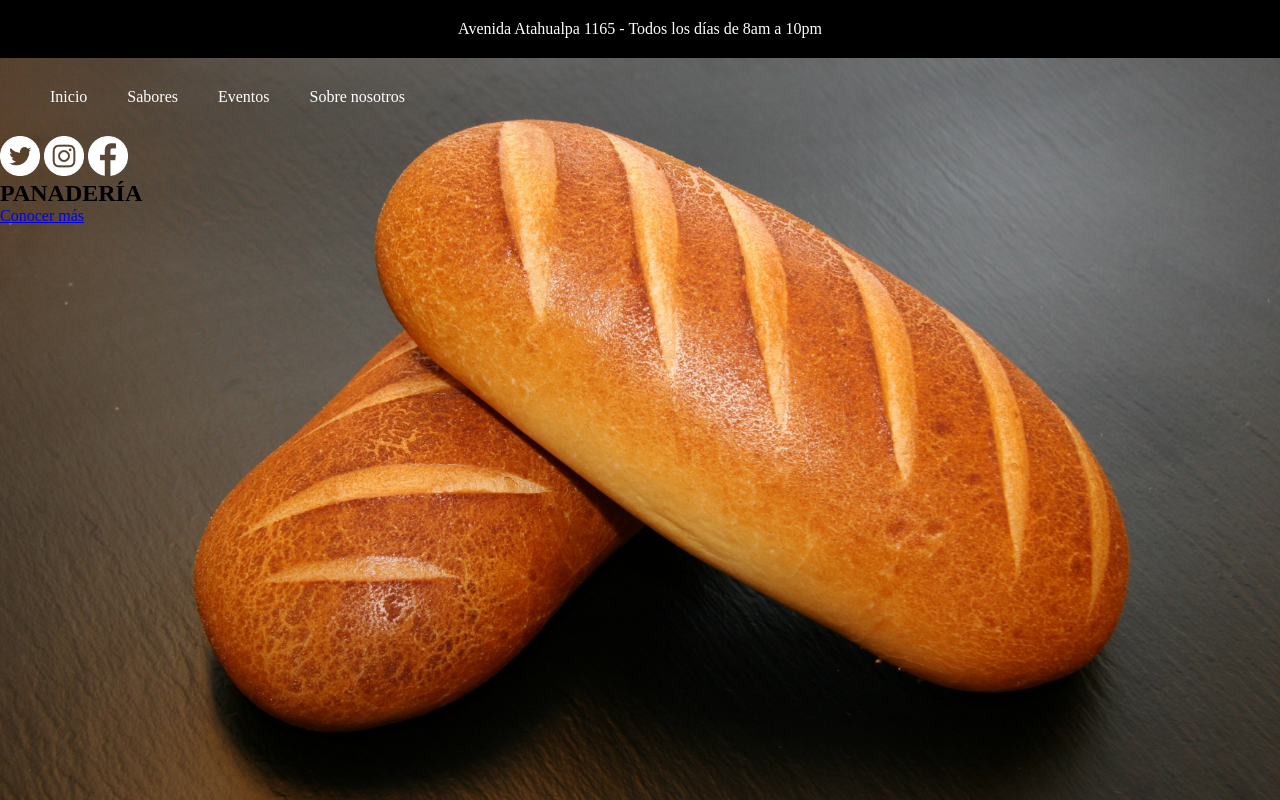
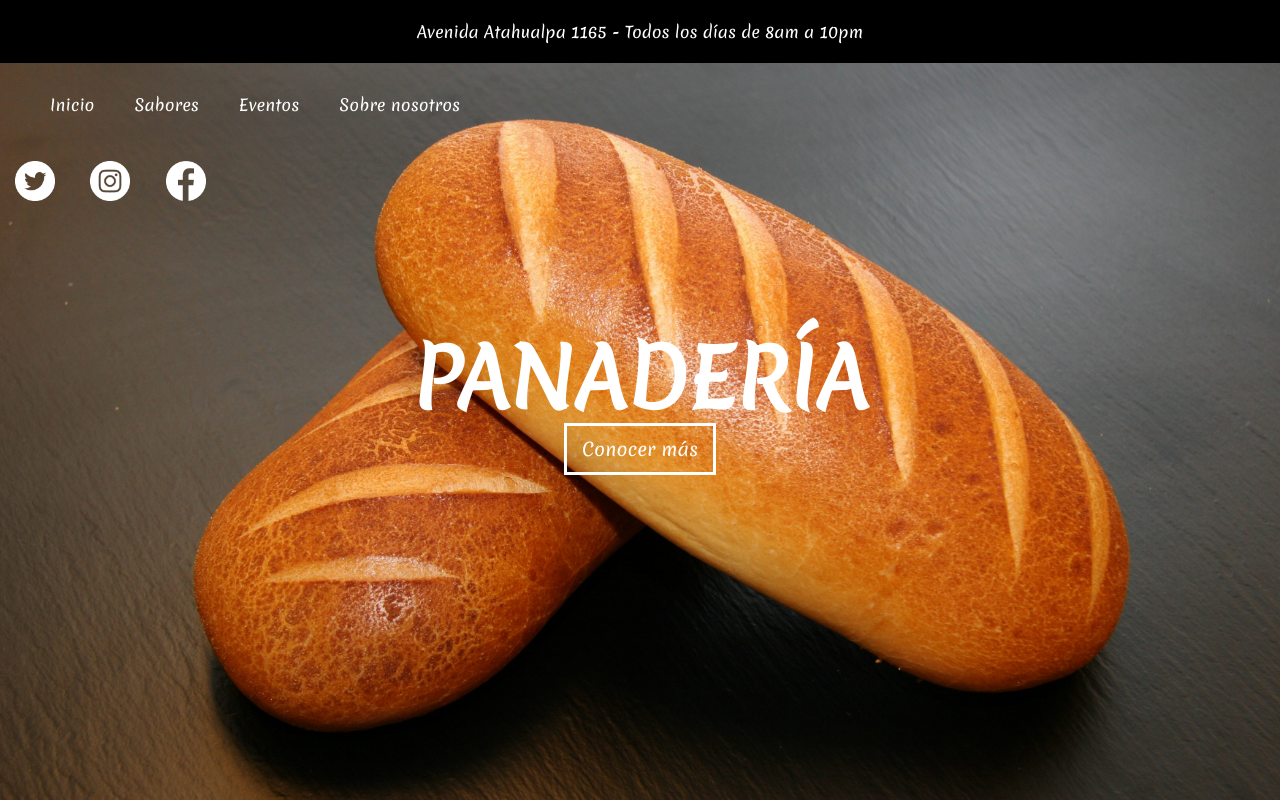
Before and after one commit to cristiandds/page-panaderia, a plain HTML site: page index.html in a window 1280 px wide. Drawn offline with Linux system fonts and the light colour scheme.

Commit message:
Estilos a section y hover a menu header

```diff
--- a/style.css
+++ b/style.css
@@ -1,3 +1,5 @@
+@import url('https://fonts.googleapis.com/css2?family=Merienda&display=swap');
+
 *{
     padding: 0;
     margin: 0;
@@ -5,6 +7,7 @@
 }
 
 body{
+    font-family: 'Merienda';
     background-image: url(img/fondo-pan.jpg);
     background-attachment: fixed;
     background-size: cover;
@@ -13,6 +16,8 @@ body{
 
 .redes a img{
     width: 40px;
+    display: inline-block;
+    margin: 15px;
 }
 
 .info{
@@ -25,9 +30,10 @@ body{
 header{
     max-width: 1500px;
     margin: auto;
+    padding: 30px;
     display: flex;
-    padding: 30px;
     justify-content: space-between;
+    align-items: center;
 }
 
 nav ul{
@@ -43,3 +49,24 @@ nav ul li a{
     text-decoration: none;
     color: #fff;
 }
+nav ul li a:hover{
+    text-decoration: underline;
+}
+
+section{
+    padding-top: 100px;
+    text-align: center;
+}
+
+section h1{
+    font-size: 80px;
+    color: #fff;
+}
+
+section a{
+    text-decoration: none;
+    color: #fff;
+    border: 3px solid #fff;
+    padding: 10px 15px;
+    font-size: 18px;
+}
```
